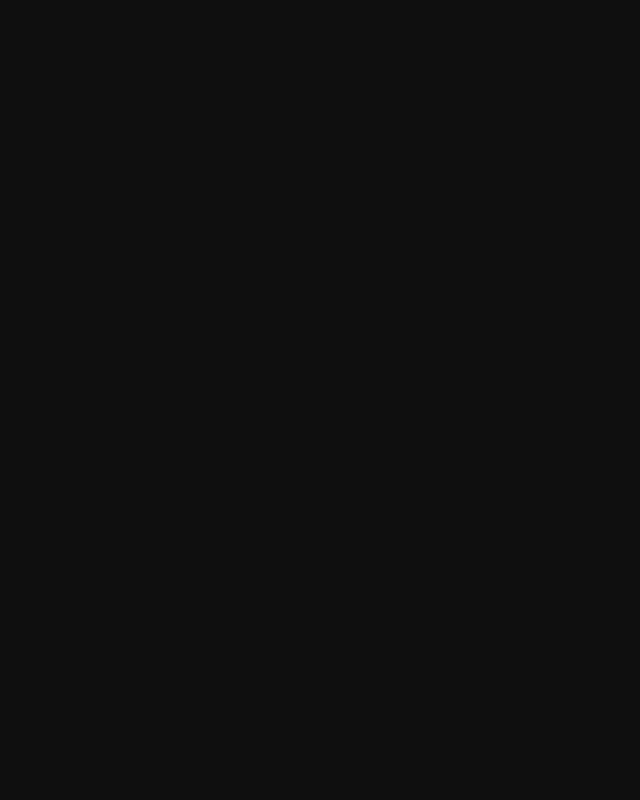
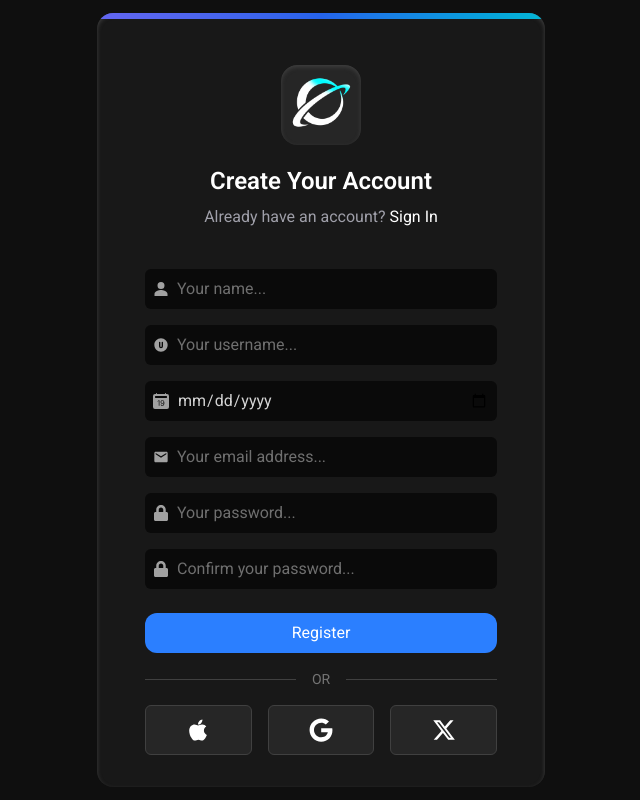
Before and after one commit to luiz-matoso/pondera, a React (Vite) app in the folder frontend/: page /register in a window 1280 px wide. Before the commit this address had no page. Shown: the whole page, without its empty margins (319-959 px from the left). Built offline with nearby package versions, Linux system fonts and the light colour scheme.

Commit message:
update: padroniza as paginas de Login e Registro para ficarem iguais

```diff
--- a/frontend/src/App.jsx
+++ b/frontend/src/App.jsx
@@ -9,8 +9,8 @@ function App() {
     <>
       <BrowserRouter>
         <Routes>
-          <Route path="/" element={<Login />} />
-          <Route path="/signup" element={<Register />} />
+          <Route path="/login" element={<Login />} />
+          <Route path="/register" element={<Register />} />
         </Routes>
         <ToastContainer
           position="top-right"
--- a/frontend/src/pages/Login/Login.jsx
+++ b/frontend/src/pages/Login/Login.jsx
@@ -9,7 +9,8 @@ import { Link } from "react-router-dom";
 const Login = () => {
   return (
     <div className="flex h-screen items-center justify-center">
-      <div className="py-8 px-12 max-w-md w-full login-form-bg rounded-2xl shadow-inner shadow-neutral-800">
+      <div className="py-8 px-12 max-w-md w-full login-form-bg rounded-2xl shadow-inner shadow-neutral-700 relative overflow-hidden">
+        <div className="absolute top-0 left-0 w-full h-1.5 bg-gradient-to-l from-[#06b6d4] via-[#2563eb] to-[#6366f1] rounded-t-2xl"></div>
         <div className="flex items-center justify-center mb-5 mt-5 ">
           <img
             src={logo}
@@ -23,7 +24,7 @@ const Login = () => {
         </h1>
         <p className="mt-2 text-zinc-400 text-center">
           Don't have an account yet?{" "}
-          <Link className="text-white" to="/signup">
+          <Link className="text-white" to="/register">
             Sign Up
           </Link>
         </p>
@@ -35,7 +36,7 @@ const Login = () => {
               <input
                 className="bg-neutral-950 p-2 w-full rounded-md text-neutral-300 w-full pl-8 animation-colors"
                 type="text"
-                placeholder="email address"
+                placeholder="Your email address..."
               />
               <MdOutlineEmail className="absolute left-2 top-1/2 transform -translate-y-1/2 text-neutral-400" />
             </div>
@@ -45,7 +46,7 @@ const Login = () => {
               <input
                 className="bg-neutral-950 p-2 w-full rounded-md text-neutral-300 w-full pl-8"
                 type="text"
-                placeholder="password"
+                placeholder="Your password..."
               />
               <CiLock className="absolute left-2 top-1/2 transform -translate-y-1/2 text-neutral-400" />
             </div>
--- a/frontend/src/pages/Register/Register.jsx
+++ b/frontend/src/pages/Register/Register.jsx
@@ -1,8 +1,6 @@
 import React, { useState } from "react";
 import logo from "../../assets/logo_pondera.png";
 
-import { MdOutlineEmail } from "react-icons/md";
-import { CiLock } from "react-icons/ci";
 import { IoPersonSharp } from "react-icons/io5";
 import { TbCircleLetterUFilled } from "react-icons/tb";
 import { FaApple, FaGoogle, FaXTwitter } from "react-icons/fa6";
@@ -53,7 +51,7 @@ const Register = () => {
     <div className="flex h-screen items-center justify-center">
       <div className="py-8 px-12 max-w-md w-full login-form-bg rounded-2xl shadow-inner shadow-neutral-700 relative overflow-hidden">
         <div className="absolute top-0 left-0 w-full h-1.5 bg-gradient-to-l from-[#06b6d4] via-[#2563eb] to-[#6366f1] rounded-t-2xl"></div>
-        <div className="flex items-center justify-center ">
+        <div className="flex items-center justify-center mb-5 mt-5">
           <img
             src={logo}
             className="w-20 bg-neutral-800 rounded-2xl shadow-inner shadow-neutral-700 cursor-pointer"
@@ -66,7 +64,7 @@ const Register = () => {
         </h1>
         <p className="mt-2 text-zinc-400 text-center">
           Already have an account?{" "}
-          <Link className="text-white" to="/signin">
+          <Link className="text-white" to="/login">
             Sign In
           </Link>
         </p>
```
